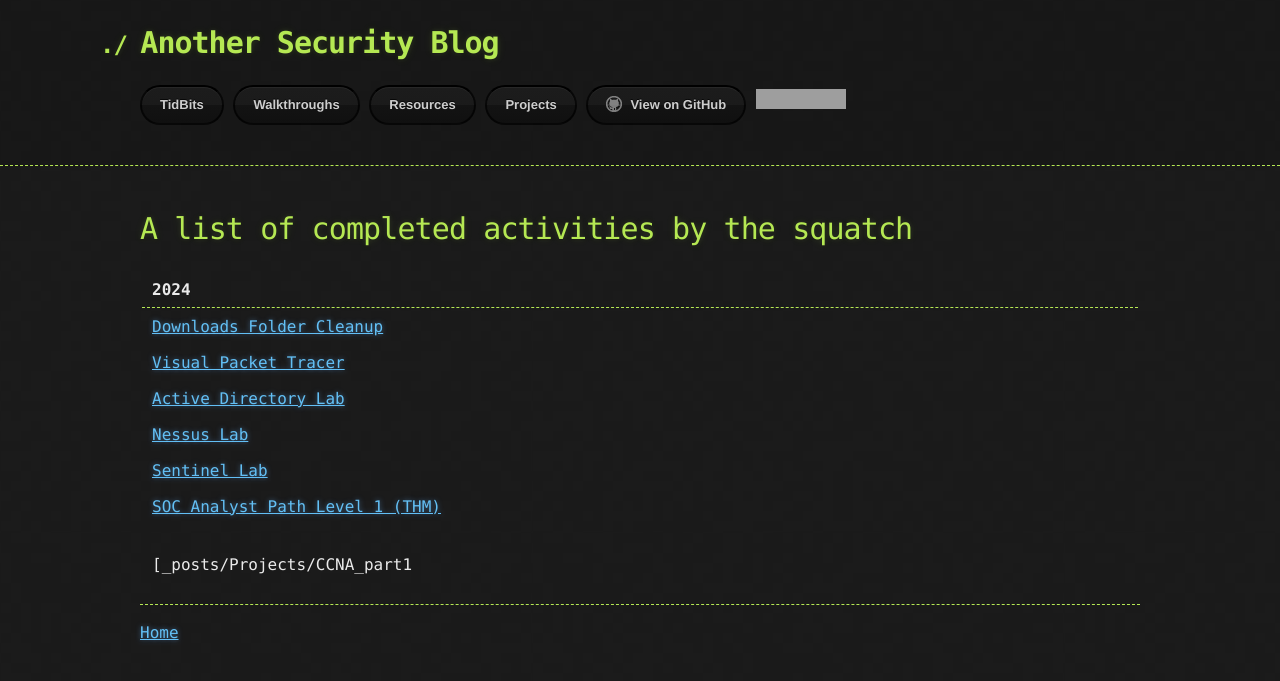
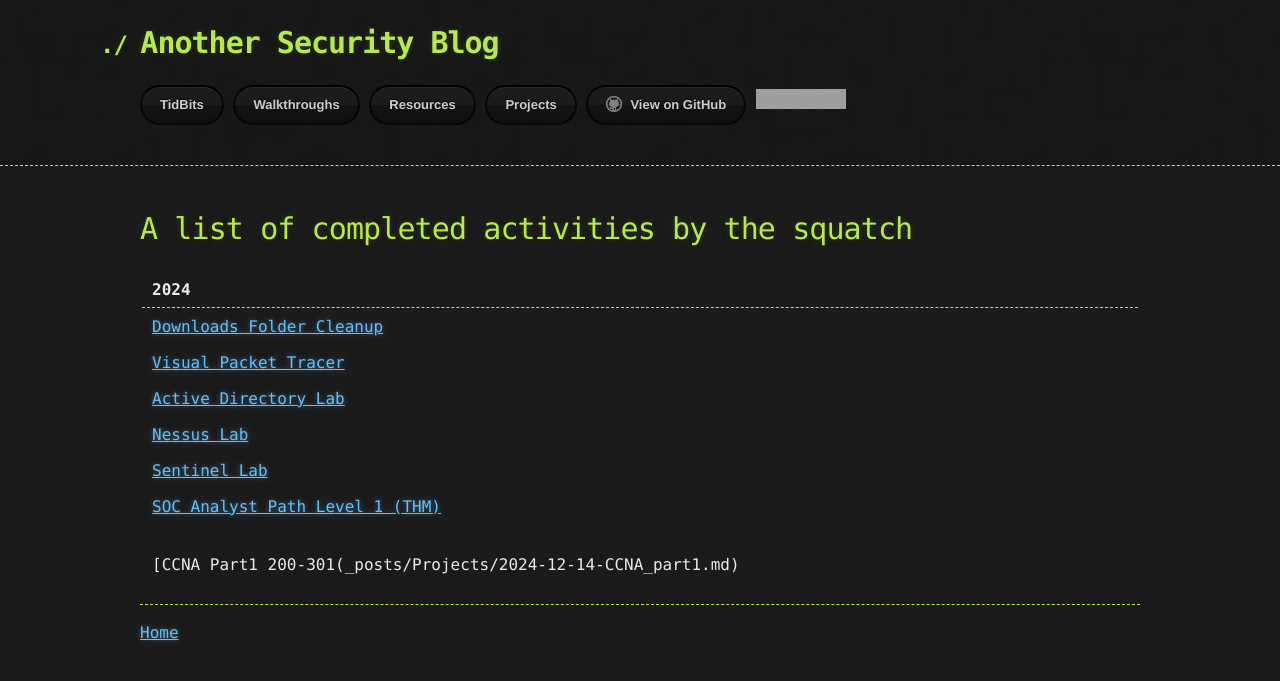
Before and after one commit to CyberCasquatch/cybercasquatch.github.io, a Jekyll site: the page built from Projects.md, in a window 1280 px wide. Shown: the top 681 px of the page. Built offline with Jekyll 4.4.1, drawn with Linux system fonts in a browser that asks for light colours; the repository's description, which GitHub fills in, is left out; grey boxes are pictures that could not be loaded.

Commit message:
Update Projects.md

```diff
--- a/Projects.md
+++ b/Projects.md
@@ -17,7 +17,7 @@ comments: false
 | [Sentinel Lab](_posts/Projects/2024-04-20-SentinelSIEMLab.md) |
 | [SOC Analyst Path Level 1 (THM)](_posts/Projects/2024-03-12-THMSOCLVL1Path.md) |
 
-| [_posts/Projects/CCNA_part1
+| [CCNA Part1 200-301(_posts/Projects/2024-12-14-CCNA_part1.md) |
 
 * * *
 [Home](./index.md)
```
